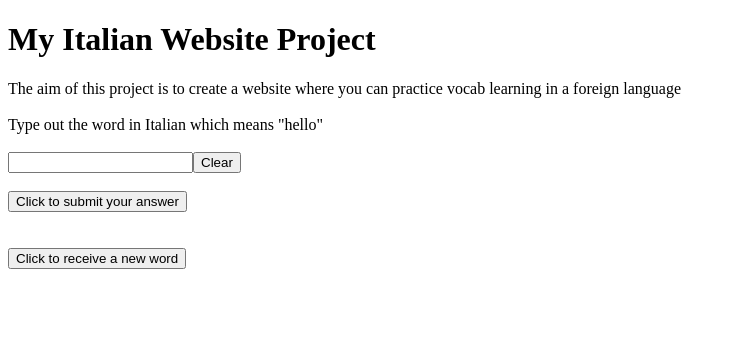
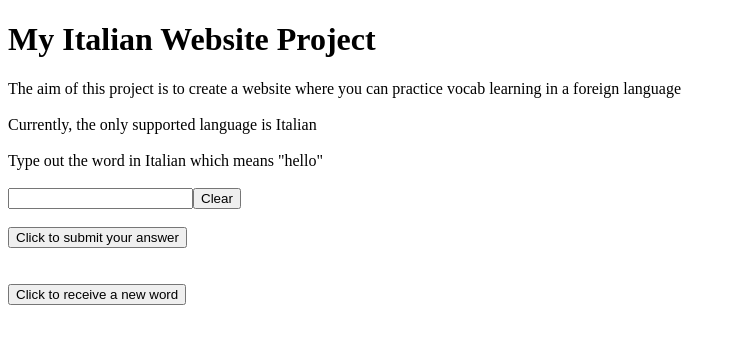
Before and after one commit to JozzaOzza/LanguageGameWebsite, a Next.js app: page / in a window 1280 px wide. Shown: the top 344 px of the page, without its empty margins (0-736 px from the left). Built offline with nearby package versions, Linux system fonts and the light colour scheme.

Commit message:
new div message under header

```diff
--- a/pages/index.jsx
+++ b/pages/index.jsx
@@ -45,6 +45,7 @@ export default function HomePage() {
       <Header title="My Italian Website Project" />
 
       <div>The aim of this project is to create a website where you can practice vocab learning in a foreign language</div> <br />
+      <div>Currently, the only supported language is Italian</div> <br />
 
       <div>Type out the word in Italian which means "{question[0]}"</div> <br />
       <input type="text" id="attempt" onChange={updateAnswer} value={answer} autoComplete="off"></input >
```
